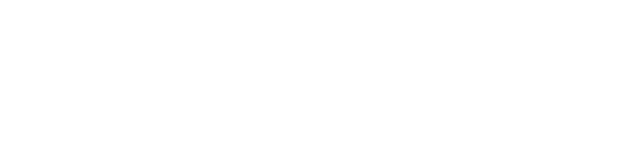
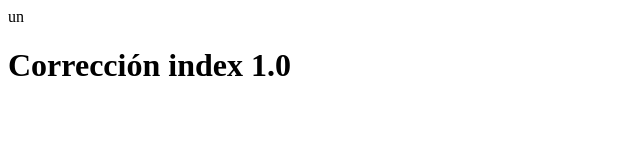
Before and after one commit to fernandofchr/Proyecto_GITFLOW-FAS, a plain HTML site: page index.html in a window 1280 px wide. Shown: the whole page, without its empty margins (0-640 px from the left). Drawn offline with Linux system fonts and the light colour scheme.

Commit message:
arreglamos el index.html

```diff
--- a/index.html
+++ b/index.html
@@ -6,6 +6,7 @@
     <title>Document</title>
 </head>
 <body>
+    un <h1>Corrección index 1.0</h1>
 
 </body>
 </html>
```
